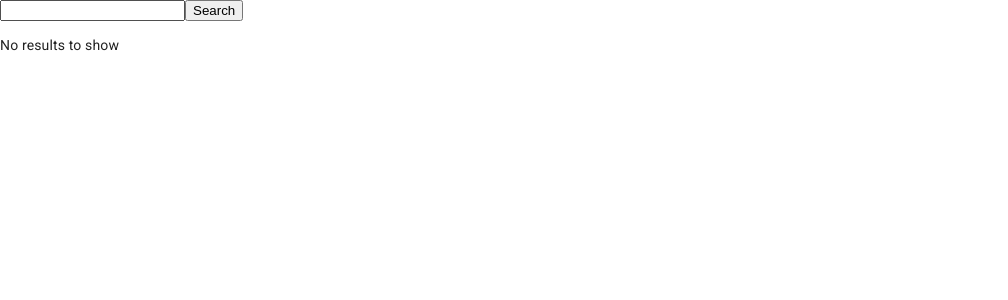
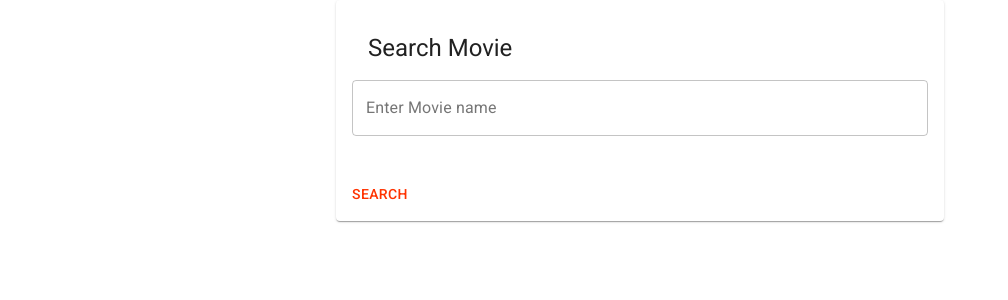
Before and after one commit to romitkarmakar/theapirepository, a Next.js app: page /imdb in a window 1280 px wide. Shown: the top 300 px of the page, without its empty margins (0-1008 px from the left). Built offline with nearby package versions, Linux system fonts and the light colour scheme.

Commit message:
Fixed IMDb

```diff
--- a/components/ApiCard.js
+++ b/components/ApiCard.js
@@ -10,7 +10,7 @@ import Typography from '@material-ui/core/Typography';
 import Link from 'next/link'
 
 export default (props) => {
-    return <Grid item xs={6}>
+    return <Grid item xs={12} lg={6}>
     <Card>
       <CardActionArea>
         <CardMedia
--- a/now.json
+++ b/now.json
@@ -13,7 +13,8 @@
 			"IMGUR_CLIENT_ID": "@imgur_client_id",
 			"IMGUR_CLIENT_SECRET": "@imgur_client_secret",
 			"STACKEXCHANGE_CLIENT_ID": "@stackexchange_client_id",
-			"STACKEXCHANGE_CLIENT_SECRET": "@stackexchange_client_secret"
+			"STACKEXCHANGE_CLIENT_SECRET": "@stackexchange_client_secret",
+			"OMDB_API_KEY": "@omdb_api_key"
 		}
 	},
 	"env": {
@@ -29,6 +30,7 @@
 		"IMGUR_CLIENT_ID": "@imgur_client_id",
 		"IMGUR_CLIENT_SECRET": "@imgur_client_secret",
 		"STACKEXCHANGE_CLIENT_ID": "@stackexchange_client_id",
-		"STACKEXCHANGE_CLIENT_SECRET": "@stackexchange_client_secret"
+		"STACKEXCHANGE_CLIENT_SECRET": "@stackexchange_client_secret",
+		"OMDB_API_KEY": "@omdb_api_key"
 	}
 }
--- a/pages/accuweather.js
+++ b/pages/accuweather.js
@@ -55,7 +55,7 @@ export default class Accuweather extends React.Component {
     var self = this;
     axios
       .get(
-        `https://dataservice.accuweather.com/locations/v1/topcities/50?apikey=${process.env.ACCUWEATHER_KEY}`
+        `${process.env.BASE_URL}/api/accuweather?type=topcities`
       )
       .then(res => {
         self.setState({
--- /dev/null
+++ b/pages/api/accuweather.js
@@ -0,0 +1,15 @@
+import axios from "axios";
+
+export default (req, res) => {
+  if (req.query.type == "topcities") {
+    axios
+      .get(
+        `http://dataservice.accuweather.com/locations/v1/topcities/50?apikey=${process.env.ACCUWEATHER_KEY}`
+      )
+      .then(response => {
+        res.statusCode = 200;
+        res.setHeader("Content-Type", "application/json");
+        res.end(JSON.stringify(response.data));
+      });
+  }
+};
--- a/pages/imdb.js
+++ b/pages/imdb.js
@@ -1,63 +1,184 @@
-import React from 'react'
-import axios from 'axios'
+import React from "react";
+import axios from "axios";
+import {
+  Container,
+  Grid,
+  Card,
+  CardContent,
+  CardHeader,
+  TextField,
+  ListItem,
+  ListItemAvatar,
+  Avatar,
+  ListItemText,
+  List,
+  CardActions,
+  Button,
+  Dialog,
+  DialogContent,
+  DialogContentText,
+  DialogActions,
+  withStyles,
+  Typography,
+  IconButton
+} from "@material-ui/core";
+import { ArrowForward } from "@material-ui/icons";
 
-export default class Imdb extends React.Component {
+const styles = theme => ({
+  dialog: {
+    maxWidth: 1500
+  },
+  spacing: {
+    marginTop: theme.spacing(2)
+  },
+  dialogImage: {
+    maxHeight: 300,
+    borderRadius: 10
+  },
+  imgContainer: {
+    margin: "auto",
+    display: "flex",
+    justifyContent: "center"
+  }
+});
+class Imdb extends React.Component {
   constructor(props) {
-        super(props)
+    super(props);
     this.state = {
-            currentSearch: '',
-            results: []
-        }
-        this.search = this.search.bind(this)
+      currentSearch: "",
+      results: [],
+      details: null,
+      modal: false
+    };
+    this.search = this.search.bind(this);
+    this.details = this.details.bind(this)
   }
 
   search() {
-        var self = this
-        axios({
-            "method": "GET",
-            "url": "https://movie-database-imdb-alternative.p.rapidapi.com/",
-            "headers": {
-                "content-type": "application/octet-stream",
-                "x-rapidapi-host": "movie-database-imdb-alternative.p.rapidapi.com",
-                "x-rapidapi-key": process.env.RAPIDAPI_KEY
-            }, "params": {
-                "page": "1",
-                "r": "json",
-                "s": self.state.currentSearch
-            }
-        })
-            .then((response) => {
+    var self = this;
+    axios
+      .get(
+        `https://www.omdbapi.com/?s=${self.state.currentSearch}&apikey=${process.env.OMDB_API_KEY}`
+      )
+      .then(response => {
         self.setState({
           results: response.data.Search
+        });
       })
+      .catch(error => {
+        console.log(error);
+      });
+  }
+
+  details(val) {
+    var self = this;
+    self.setState({
+        modal: true
     })
-            .catch((error) => {
-                console.log(error)
-            })
+    axios
+      .get(
+        `https://www.omdbapi.com/?i=${val}&plot=full&apikey=${process.env.OMDB_API_KEY}`
+      )
+      .then(res => {
+        self.setState({
+          details: res.data
+        });
+      });
   }
 
   render() {
-        let searchBox = <div>
-            <input type="text" value={this.state.currentSearch} onChange={(e) => this.setState({currentSearch: e.target.value})} />
-            <button onClick={this.search}>Search</button>
-        </div>
-        if(this.state.results.length != 0) {
-            let result = this.state.results.map((v) => {
-                return <div>
-                    <img src={v.Poster} height="100" />
-                    <h2>{v.Title}</h2>
-                    <h3>{v.Year}</h3>
-                </div>
-            })
-            return <div>
-                {searchBox}
-                {result}
-            </div>
-        } else {
-            return <div>
-                {searchBox}
-                <p>No results to show</p>
-            </div>
+    const { classes } = this.props;
+    return (
+      <Container>
+        <Grid container spacing={2} justify="center">
+          <Grid item xs={12} lg={6}>
+            <Card>
+              <CardContent>
+                <CardHeader title="Search Movie" />
+                <TextField
+                  variant="outlined"
+                  fullWidth
+                  value={this.state.currentSearch}
+                  onChange={e =>
+                    this.setState({ currentSearch: e.target.value })
+                  }
+                  label="Enter Movie name"
+                />
+                <List>
+                  {this.state.results.map(v => (
+                    <ListItem>
+                      <ListItemAvatar>
+                        <Avatar src={v.Poster} />
+                      </ListItemAvatar>
+                      <ListItemText primary={v.Title} secondary={v.Year} />
+                      <IconButton onClick={() =>this.details(v.imdbID)}>
+                          <ArrowForward />
+                      </IconButton>
+                    </ListItem>
+                  ))}
+                </List>
+              </CardContent>
+              <CardActions>
+                <Button color="primary" onClick={() => this.search()}>
+                  Search
+                </Button>
+              </CardActions>
+            </Card>
+          </Grid>
+        </Grid>
+        <Dialog
+          className={classes.dialog}
+          open={this.state.modal}
+          onClose={() => this.setState({ modal: false })}
+        >
+          {this.state.details != null ? <DialogContent>
+            <CardHeader
+              title={this.state.details.Title}
+              subheader={`${this.state.details.Genre}, ${this.state.details.Year}`}
+            />
+            <Grid container spacing={2}>
+              <Grid item xs={12} lg={4} className={classes.imgContainer}>
+                <img
+                  className={classes.dialogImage}
+                  src={this.state.details.Poster}
+                />
+              </Grid>
+              <Grid item xs={12} lg={8}>
+                <DialogContentText>
+                  {this.state.details.Plot}
+                </DialogContentText>
+                <DialogContentText>
+                  Director: {this.state.details.Director}
+                </DialogContentText>
+                <DialogContentText>
+                  Actors: {this.state.details.Actors}
+                </DialogContentText>
+              </Grid>
+            </Grid>
+            <DialogContentText className={classes.spacing}>{this.state.details.Language}, {this.state.details.Country}</DialogContentText>
+            <DialogContentText>
+              Production: {this.state.details.Production}
+            </DialogContentText>
+            <DialogContentText>
+              Awards: {this.state.details.Awards}
+            </DialogContentText>
+            <DialogContentText>
+              Rating:
+              {this.state.details.Ratings.map(v => <Typography>{v.Source}: {v.Value}</Typography>)}
+            </DialogContentText>
+          </DialogContent>: null}
+          <DialogActions>
+            <Button
+              color="primary"
+              onClick={() => this.setState({ modal: false })}
+            >
+              CLOSE
+            </Button>
+          </DialogActions>
+        </Dialog>
+      </Container>
+    );
   }
 }
-}
+
+export default withStyles(styles)(Imdb);
```
Lines whose indentation alone changed are shown as unchanged.
